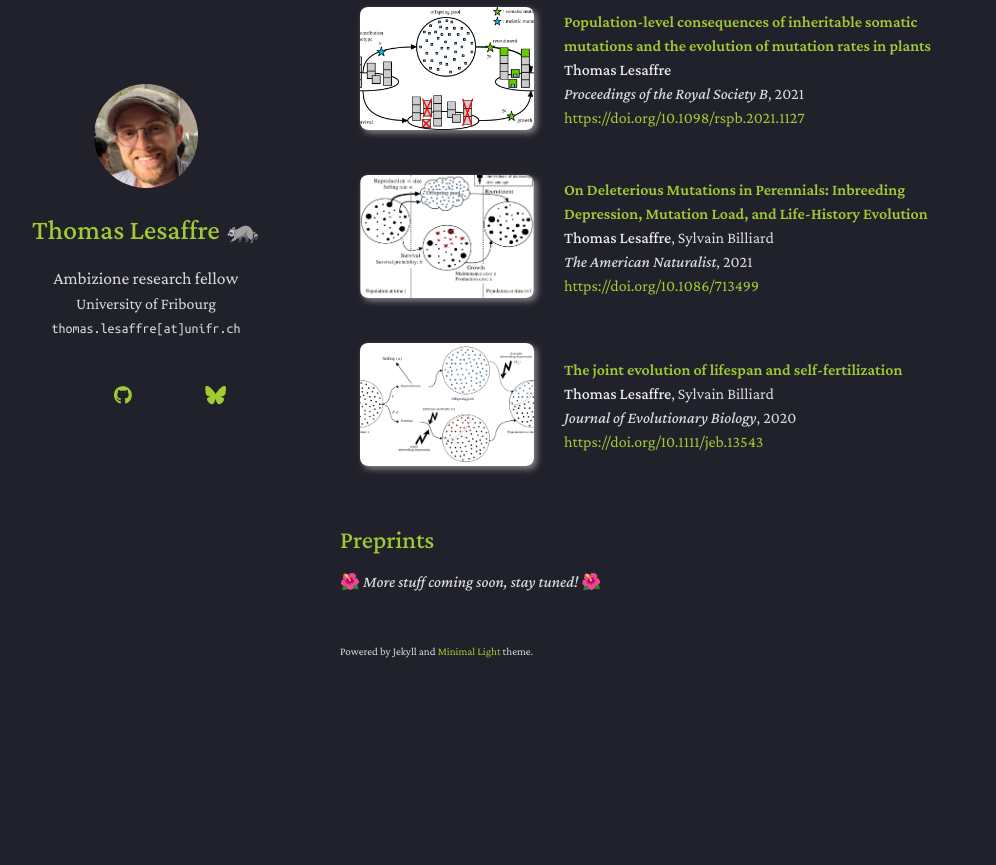
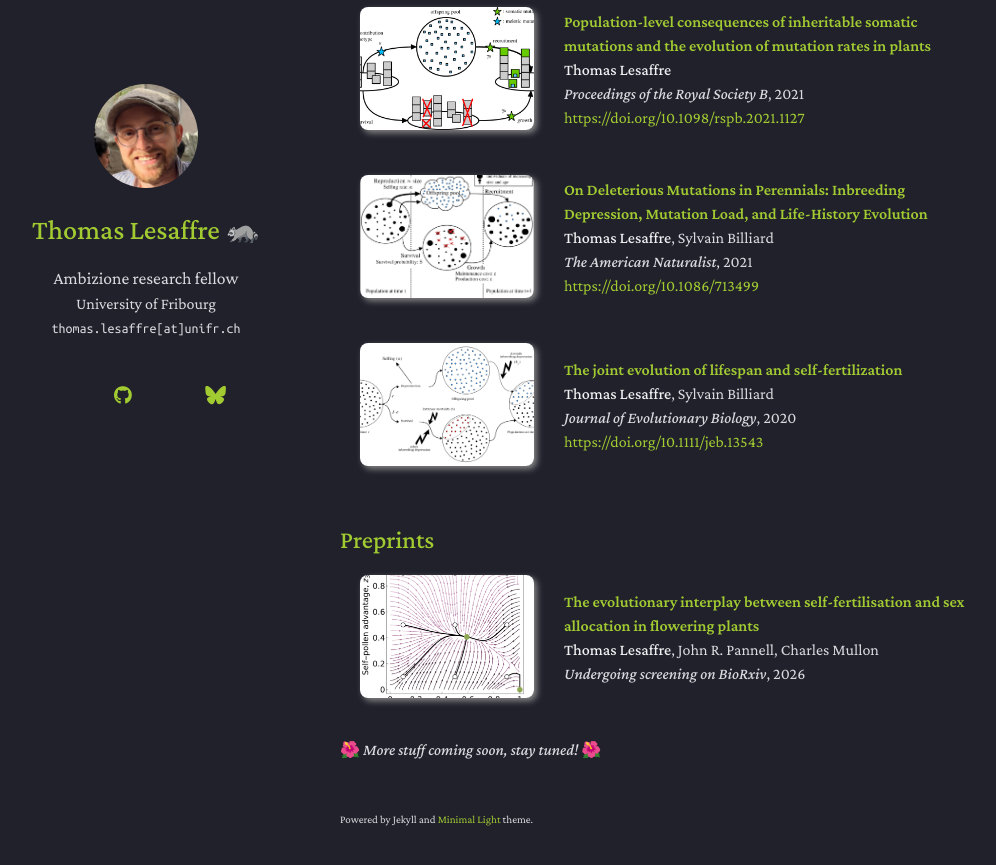
Before and after one commit to Thomas-Lesaffre/thomas-lesaffre.github.io, a Jekyll site: the page built from index.md, in a window 1280 px wide and 900 px high, scrolled down 1672 px. Shown: the top 865 px of the window, without its empty margins (130-1126 px from the left). Built offline with Jekyll 4.4.1, drawn with Linux system fonts in a browser that asks for light colours; a style sheet for code colours, icons or effects is not loaded; our own code applies the rules of GitHub Pages for plain Markdown files; before the commit the page ends 2404 px from its top, so only the background shows below that.

Commit message:
Update preprints.yml

```diff
--- a/_data/preprints.yml
+++ b/_data/preprints.yml
@@ -1 +1,8 @@
 main:
+  - title: "The evolutionary interplay between self-fertilisation and sex allocation in flowering plants"
+    authors: "<strong>Thomas Lesaffre</strong>, John R. Pannell, Charles Mullon"
+    journal: "Undergoing screening on BioRxiv"
+    year: 2026
+    doi:
+    image: ./assets/img/lesaffre2026-sexallocselfing-illustration.png
+    pdf: ./assets/files/lesaffre2026-sexallocationselfing.pdf
```
